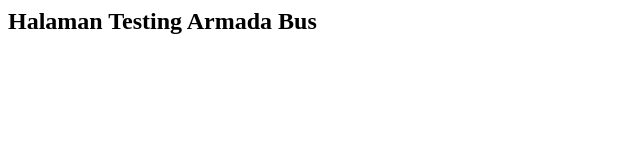
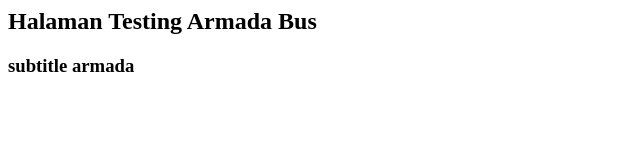
Before and after one commit to poidev202/busrapi, a plain HTML site: page index.html in a window 1280 px wide. Shown: the whole page, without its empty margins (0-640 px from the left). Drawn offline with Linux system fonts and the light colour scheme.

Commit message:
subtitle

```diff
--- a/index.html
+++ b/index.html
@@ -1 +1,2 @@
 <h2>Halaman Testing Armada Bus</h2>
+<h3>subtitle armada</h3>
```
